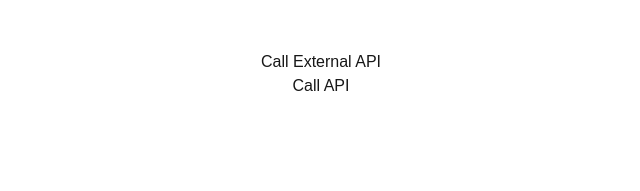
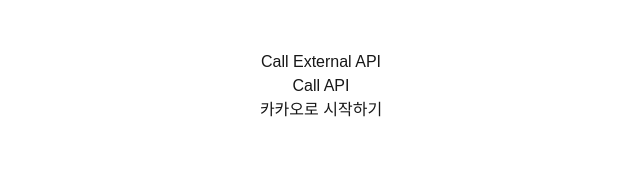
Before and after one commit to godtaehee/httptest, a Next.js app: page /go in a window 1280 px wide. Shown: the top 191 px of the page, without its empty margins (319-959 px from the left). Built offline with nearby package versions, Linux system fonts and the light colour scheme.

Commit message:
sadfisad`

```diff
--- a/src/app/go/page.tsx
+++ b/src/app/go/page.tsx
@@ -32,11 +32,21 @@
     };
 
     return (
-        <div style={{ textAlign: 'center', marginTop: '50px' }}>
+        <div style={{textAlign: 'center', marginTop: '50px'}}>
             <h1>Call External API</h1>
             <button onClick={handleApiCall} disabled={loading}>
                 {loading ? 'Loading...' : 'Call API'}
             </button>
+            <br/>
+
+            <a
+                href="https://kauth.kakao.com/oauth/authorize?response_type=code&client_id=027b19394251ac595b2ecc4bf27a3553&redirect_uri=http://43.200.194.49:8080/login/oauth2/code/kakao"
+                // target="_blank"
+                rel="noreferrer"
+            >
+                카카오로 시작하기
+            </a>
+            <br/>
             {response && (
                 <pre
                     style={{
```
